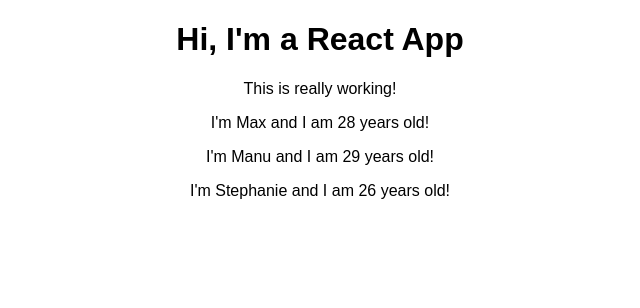
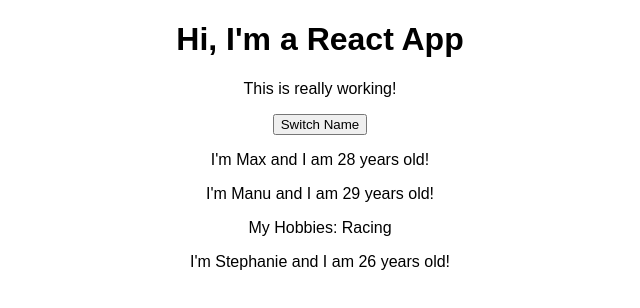
Before and after one commit to KennyStephens/React-Course, a React (Create React App) app: page / in a window 1280 px wide. Shown: the top 308 px of the page, without its empty margins (320-960 px from the left). Built offline with nearby package versions, Linux system fonts and the light colour scheme.

Commit message:
Learned about state
When using state within a class-based component, utilize this.state. If the component is functional use props.

```diff
--- a/src/App.js
+++ b/src/App.js
@@ -3,14 +3,23 @@
 import Person from './Person/Person';
 
 class App extends Component {
+  state = {
+    persons: [
+      {name: 'Max', age: 28},
+      {name: 'Manu', age: 29},
+      {name: 'Stephanie', age: 26}
+    ]
+  }
+
   render() {
     return (
       <div className="App">
         <h1>Hi, I'm a React App</h1>
         <p>This is really working!</p>
-        <Person name="Max" age="28"/>
-        <Person name="Manu" age="29">My Hobbies: Racing</Person>
-        <Person name="Stephanie" age="26"/>
+        <button>Switch Name</button>
+        <Person name={this.state.persons[0].name} age={this.state.persons[0].age}/>
+        <Person name={this.state.persons[1].name} age={this.state.persons[1].age}>My Hobbies: Racing</Person>
+        <Person name={this.state.persons[2].name} age={this.state.persons[2].age}/>
       </div>
     );
     // return React.createElement('div', {className: 'App'}, React.createElement('h1', null, 'Does this work now?'))
--- a/src/Person/Person.js
+++ b/src/Person/Person.js
@@ -1,7 +1,12 @@
 import React from 'react';
 
 const person = (props) => {
-  return <p>I'm {props.name} and I am {props.age} years old!</p>
+  return (
+    <div>
+      <p>I'm {props.name} and I am {props.age} years old!</p>
+      <p>{props.children}</p>
+    </div>
+  )
 };
 
 export default person;
```
